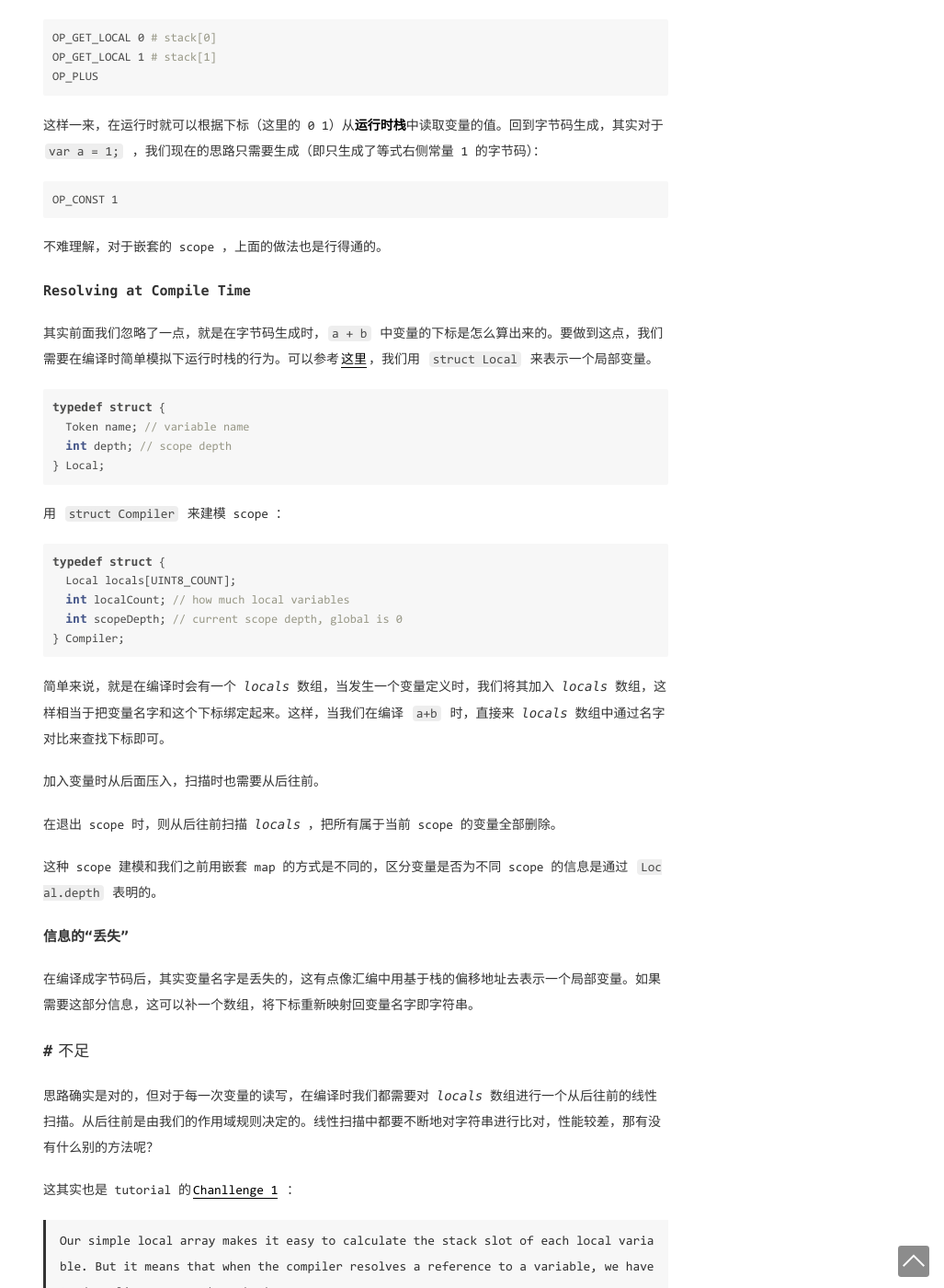
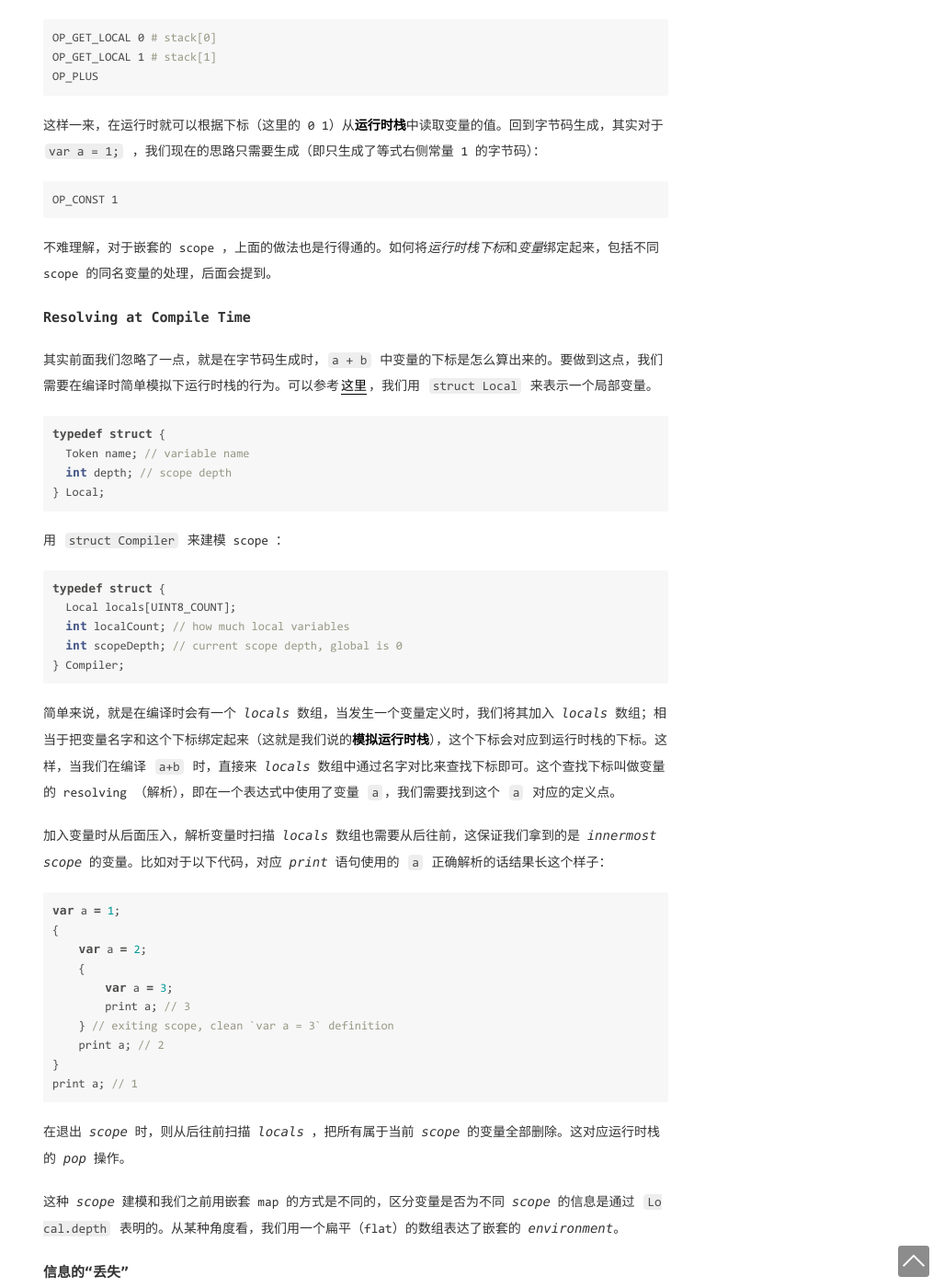
Before and after one commit to enochii/enochii.github.io, a Jekyll site: the page built from _posts/2021-1-10-Variable-Runtime-Representation.md, in a window 1280 px wide and 1400 px high, scrolled down 1969 px. Shown: the whole window at 92% size, without its empty margins (253-1280 px from the left). Built offline with Jekyll 4.4.1, drawn with Linux system fonts in a browser that asks for light colours; comment, search, counter and statistics services are not loaded; some of the changed text lies outside the part shown.

Commit message:
Update 2021-1-10-Variable-Runtime-Representation.md

````diff
--- a/_posts/2021-1-10-Variable-Runtime-Representation.md
+++ b/_posts/2021-1-10-Variable-Runtime-Representation.md
@@ -80,7 +80,7 @@ OP_PLUS
 OP_CONST 1
 ```
 
-不难理解，对于嵌套的 scope ，上面的做法也是行得通的。
+不难理解，对于嵌套的 scope ，上面的做法也是行得通的。如何将*运行时栈下标*和*变量*绑定起来，包括不同 scope 的同名变量的处理，后面会提到。
 
 ### Resolving at Compile Time
 
@@ -103,13 +103,26 @@ typedef struct {
 } Compiler;
 ```
 
-简单来说，就是在编译时会有一个 *locals* 数组，当发生一个变量定义时，我们将其加入 *locals* 数组，这样相当于把变量名字和这个下标绑定起来。这样，当我们在编译 `a+b` 时，直接来 *locals* 数组中通过名字对比来查找下标即可。
+简单来说，就是在编译时会有一个 *locals* 数组，当发生一个变量定义时，我们将其加入 *locals* 数组；相当于把变量名字和这个下标绑定起来（这就是我们说的**模拟运行时栈**），这个下标会对应到运行时栈的下标。这样，当我们在编译 `a+b` 时，直接来 *locals* 数组中通过名字对比来查找下标即可。这个查找下标叫做变量的 resolving （解析），即在一个表达式中使用了变量 `a`，我们需要找到这个 `a` 对应的定义点。
 
-加入变量时从后面压入，扫描时也需要从后往前。
+加入变量时从后面压入，解析变量时扫描 *locals* 数组也需要从后往前，这保证我们拿到的是 *innermost scope* 的变量。比如对于以下代码，对应 *print* 语句使用的 `a` 正确解析的话结果长这个样子：
 
-在退出 scope 时，则从后往前扫描 *locals* ，把所有属于当前 scope 的变量全部删除。
+```javascript
+var a = 1;
+{
+    var a = 2;
+    {
+        var a = 3;
+        print a; // 3
+    } // exiting scope, clean `var a = 3` definition
+    print a; // 2
+}
+print a; // 1
+```
 
-这种 scope 建模和我们之前用嵌套 map 的方式是不同的，区分变量是否为不同 scope 的信息是通过 `Local.depth` 表明的。
+在退出 *scope* 时，则从后往前扫描 *locals* ，把所有属于当前 *scope* 的变量全部删除。这对应运行时栈的 *pop* 操作。
+
+这种 *scope* 建模和我们之前用嵌套 map 的方式是不同的，区分变量是否为不同 *scope* 的信息是通过 `Local.depth` 表明的。从某种角度看，我们用一个扁平（flat）的数组表达了嵌套的 *environment*。
 
 ### 信息的“丢失”
 
@@ -165,7 +178,7 @@ var a = 1;
 
 ![hash table](2.jpg)
 
-借此，我们就完成了对 scope 的建模。在 [1] 处读写变量通过哈希表获得的下标是2，对应的为最内层定义 `var a = 3` 。
+借此，我们就完成了对 *scope* 的建模。在 [1] 处读写变量通过哈希表获得的下标是2，对应的为最内层定义 `var a = 3` 。
 
 ## const 修饰符
 
````
